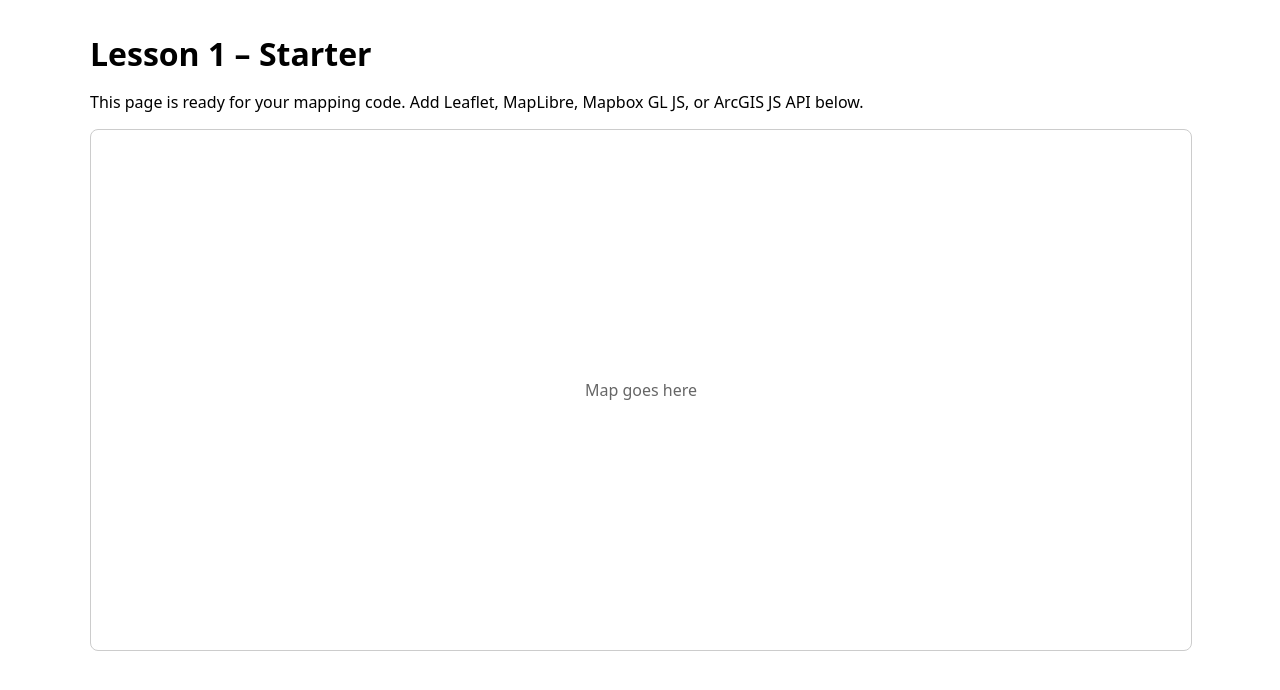
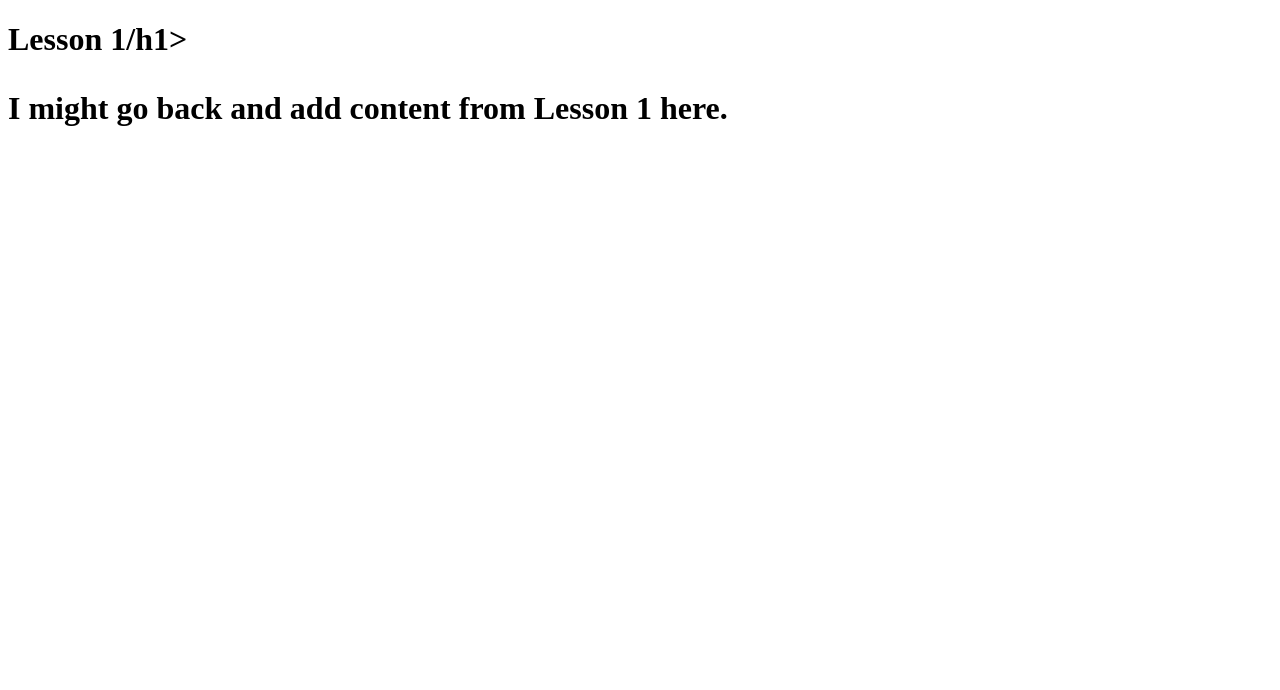
Before and after one commit to rwygmans/geog863-portfolio, a plain HTML site: page lesson1/index.html in a window 1280 px wide. Drawn offline with Linux system fonts and the light colour scheme.

Commit message:
Updated Lesson HTML

```diff
--- a/lesson1/app.js
+++ /dev/null
@@ -1,2 +0,0 @@
-// Lesson 1 JS
-// Example: console.log("Lesson 1 loaded");
--- a/lesson1/index.html
+++ b/lesson1/index.html
@@ -1,17 +1 @@
-<!doctype html>
-<html lang="en">
-<head>
-  <meta charset="utf-8" />
-  <meta name="viewport" content="width=device-width, initial-scale=1" />
-  <title>Lesson 1 – Starter</title>
-  <link rel="stylesheet" href="style.css?v=1" />
-</head>
-<body>
-  <main class="container">
-    <h1>Lesson 1 – Starter</h1>
-    <p>This page is ready for your mapping code. Add Leaflet, MapLibre, Mapbox GL JS, or ArcGIS JS API below.</p>
-    <div id="map" class="map">Map goes here</div>
-  </main>
-  <script src="app.js?v=1"></script>
-</body>
-</html>
+<!doctype html><title>Lesson 1</title><h1>Lesson 1/h1><p>I might go back and add content from Lesson 1 here.</p>
--- a/lesson1/style.css
+++ /dev/null
@@ -1,4 +0,0 @@
-/* Lesson 1 styles */
-.container { max-width: 1100px; margin: 2rem auto; padding: 0 1rem; font-family: system-ui, sans-serif; }
-h1 { margin-bottom: 1rem; }
-.map { width: 100%; height: 65vh; border: 1px solid #ccc; border-radius: 8px; display: grid; place-items: center; color: #666; }
```
Also changed, not shown: lesson2/index.html (+1 -1 lines).
